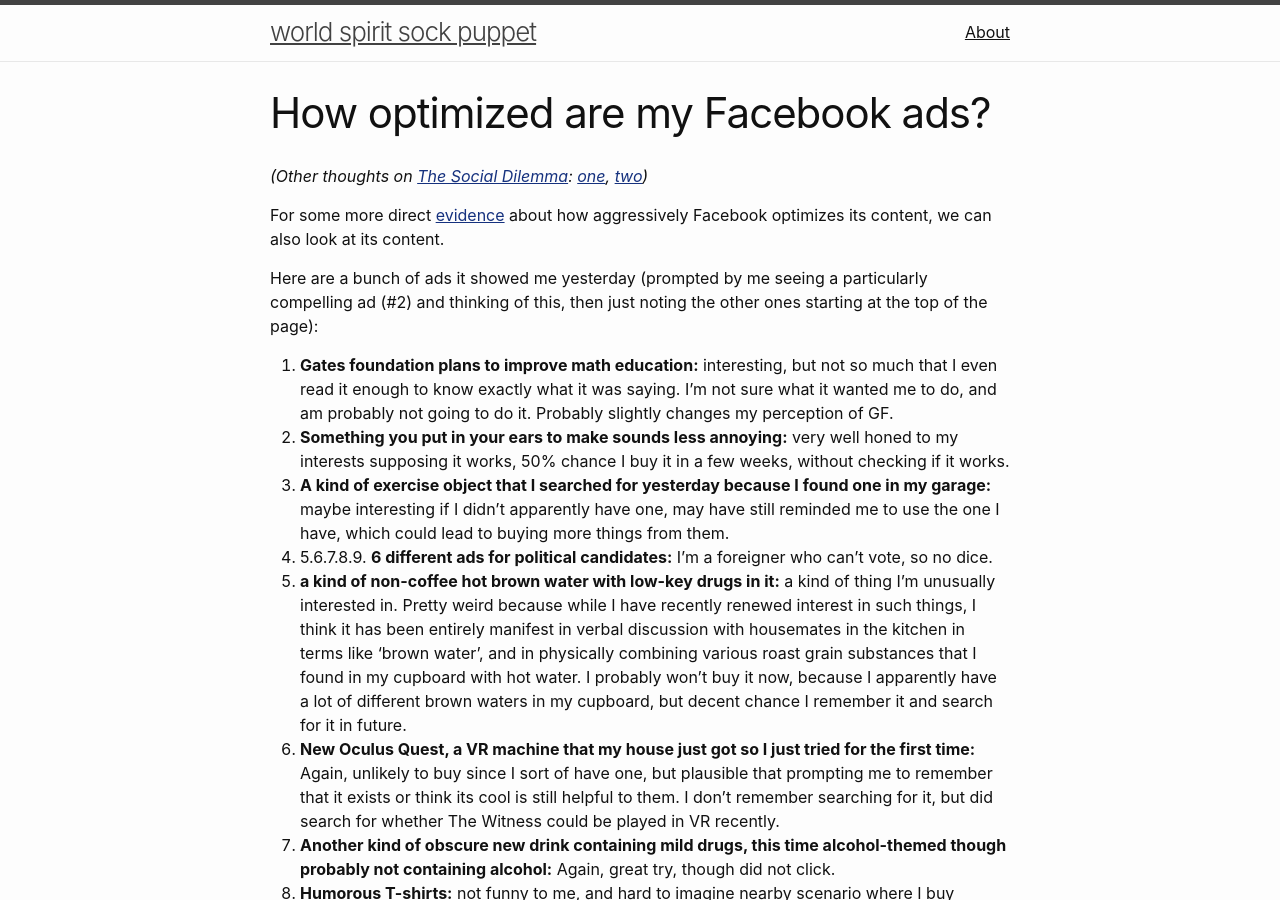
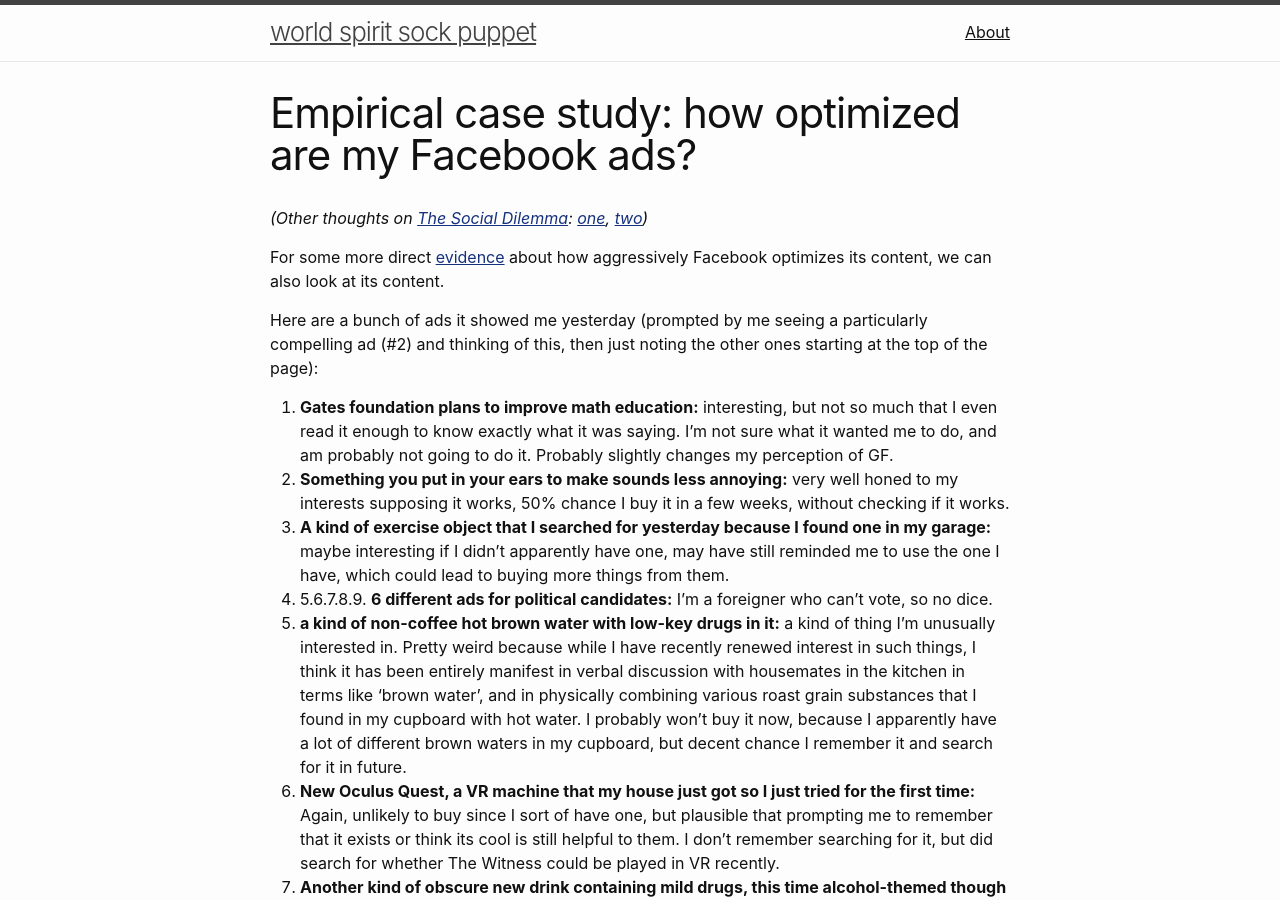
Before and after one commit to katjagrace/katjagrace.github.io, a Jekyll site: the page built from _posts/2020-10-27-social-dilemma-3.md, in a window 1280 px wide and 900 px high. Built offline with Jekyll 4.4.1, drawn with Linux system fonts in a browser that asks for light colours.

Commit message:
change name

```diff
--- a/_posts/2020-10-27-social-dilemma-3.md
+++ b/_posts/2020-10-27-social-dilemma-3.md
@@ -1,8 +1,8 @@
 ---
 layout: page
-title: "How optimized are my Facebook ads?"
+title: "Empirical case study: how optimized are my Facebook ads?"
 date: 2020-10-27 20:18:36 -0700
-tags: CATEGORY-1 CATEGORY-2
+tags: advertising societal-improvement meteuphoric
 ---
 *(Other thoughts on [The Social Dilemma](https://www.thesocialdilemma.com/): [one](https://worldspiritsockpuppet.com/2020/10/26/the-social-dilemma-review.html), [two](https://worldspiritsockpuppet.com/2020/10/27/social-dilemma-2.html))*
 
```
